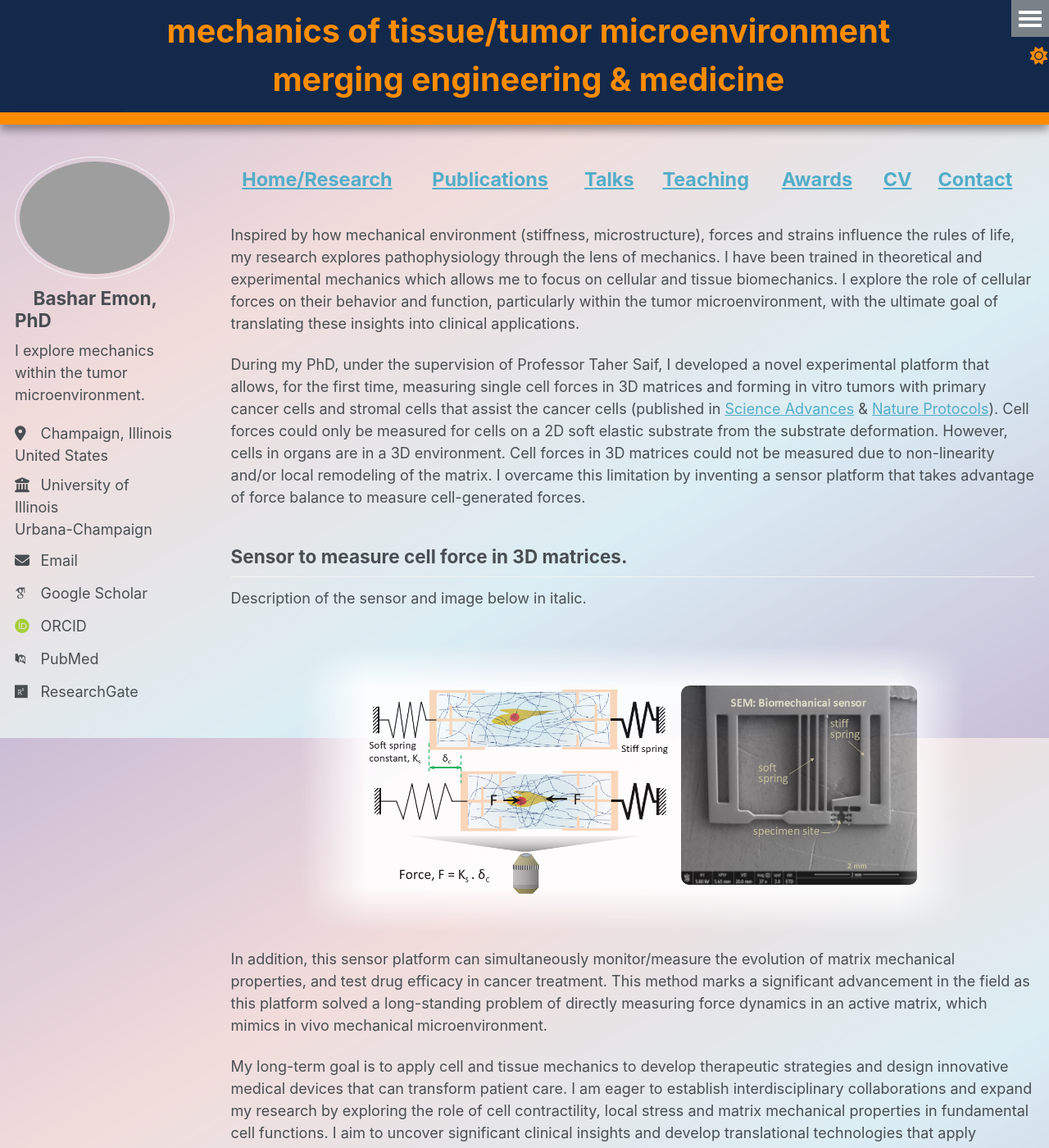
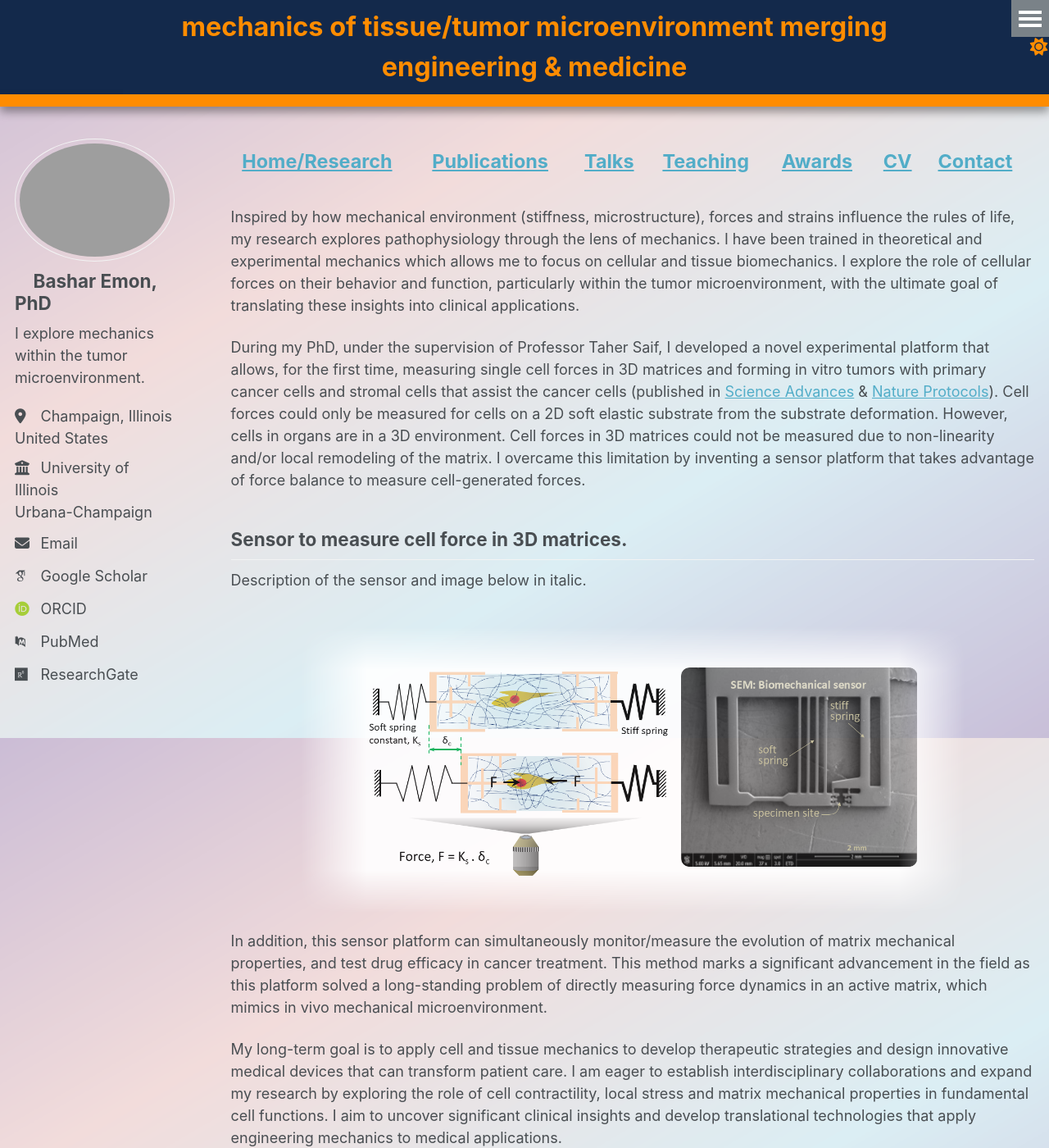
Before and after one commit to BasharEmon/BasharEmon.github.io, a Jekyll site: the page built from _pages/about.md, in a window 1280 px wide and 1400 px high. Shown: the whole window at 82% size. Built offline with Jekyll 4.4.1, drawn with Linux system fonts in a browser that asks for light colours; some web fonts are replaced.

Commit message:
Update _masthead.scss

```diff
--- a/_sass/layout/_masthead.scss
+++ b/_sass/layout/_masthead.scss
@@ -91,15 +91,15 @@
   }
 }
 .masthead__menu-item:first-child {
-  font-size: 2.2rem;  // or any size you want
-  font-weight: 500;
+  font-size: 1.8rem;  // or any size you want
+  font-weight: 450;
   //color: blue;
   text-align: center;
   width: 100%;         // ensure it can span full width
   justify-content: center; // works if flex item
 
   a:hover {
-    //font-weight: 600; //750;
+    //font-weight: 550; //750;
     color: #ffa500 !important; // #001040 !important;
     //text-shadow: 1px 1px 2px rgba(250, 250, 250, .1);
     background-color: var(--masthead-bg-color) !important;
```
